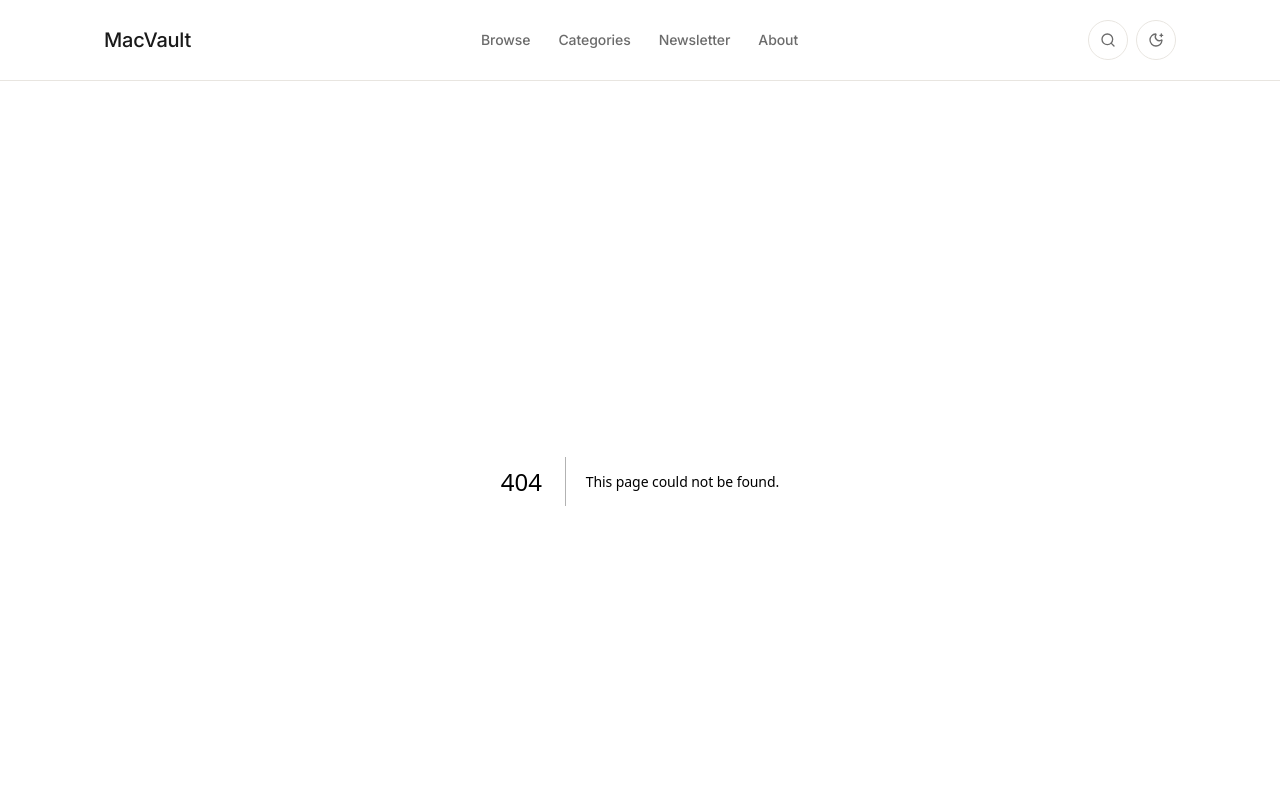
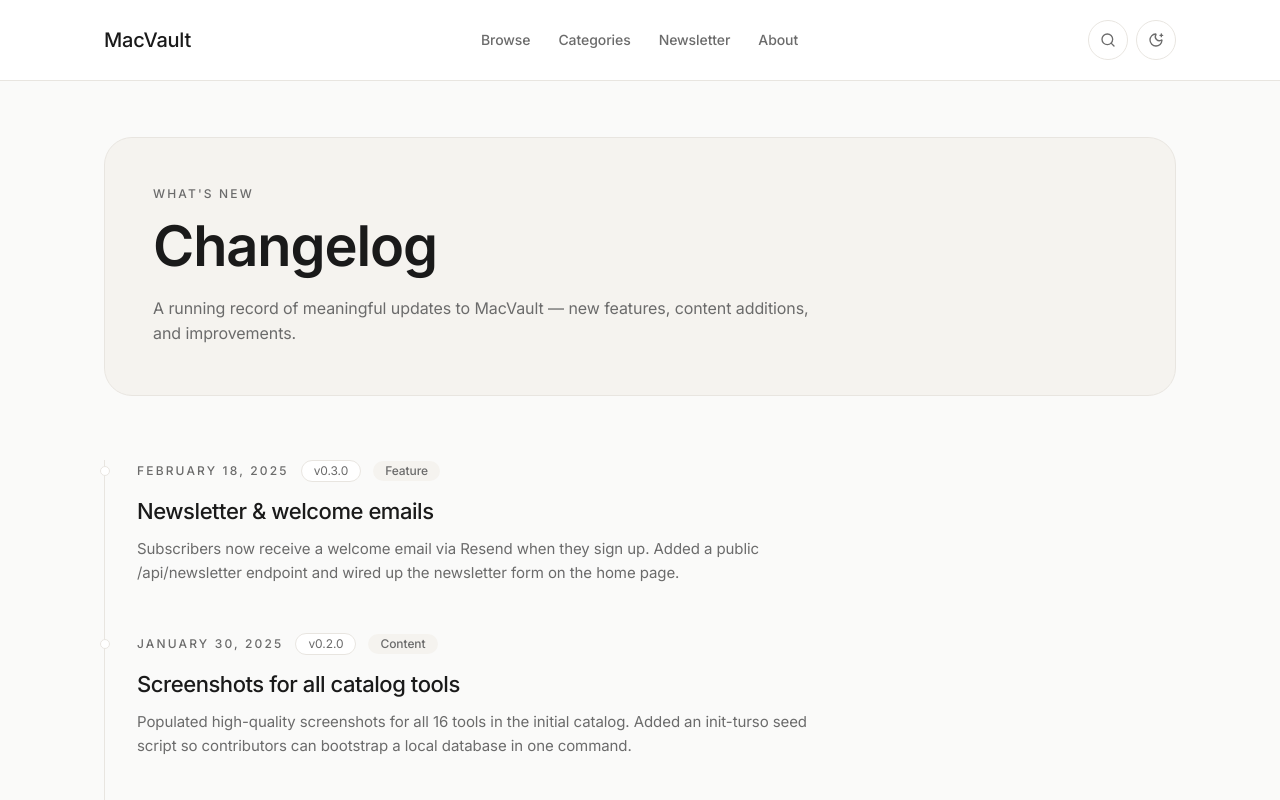
Before and after one commit to TheoPsycheMedia/macvault, a Next.js app: page /changelog in a window 1280 px wide. Before the commit this address had no page. Shown: the top 800 px of the page. Built offline with nearby package versions, Linux system fonts and the light colour scheme.

Commit message:
feat: custom 404 page and changelog page

```diff
--- /dev/null
+++ b/src/app/changelog/page.tsx
@@ -0,0 +1,98 @@
+import type { Metadata } from "next";
+import type { CSSProperties } from "react";
+
+export const metadata: Metadata = {
+  title: "Changelog | MacVault",
+};
+
+const entries = [
+  {
+    date: "2025-02-18",
+    version: "v0.3.0",
+    label: "Feature",
+    title: "Newsletter & welcome emails",
+    description:
+      "Subscribers now receive a welcome email via Resend when they sign up. Added a public /api/newsletter endpoint and wired up the newsletter form on the home page.",
+  },
+  {
+    date: "2025-01-30",
+    version: "v0.2.0",
+    label: "Content",
+    title: "Screenshots for all catalog tools",
+    description:
+      "Populated high-quality screenshots for all 16 tools in the initial catalog. Added an init-turso seed script so contributors can bootstrap a local database in one command.",
+  },
+  {
+    date: "2025-01-12",
+    version: "v0.1.0",
+    label: "Launch",
+    title: "Initial catalog launch",
+    description:
+      "MacVault goes live with 52 curated open-source Mac tools across 9 categories. Editorial scoring, Homebrew install snippets, trending rankings, and full-text search are all available from day one.",
+  },
+];
+
+export default function ChangelogPage() {
+  return (
+    <div className="editorial-shell pb-24 pt-10 md:pt-14">
+      <section
+        className="fade-in-section rounded-[28px] border border-[color:var(--border)] bg-[color:var(--bg-soft)] px-6 py-12 md:px-12"
+        style={{ "--fade-delay": "0.02s" } as CSSProperties}
+      >
+        <p className="text-xs font-medium uppercase tracking-[0.18em] text-[color:var(--text-muted)]">
+          What's new
+        </p>
+        <h1 className="mt-4 text-[48px] font-semibold leading-[1.03] tracking-[-0.02em] text-[color:var(--text)] md:text-[56px]">
+          Changelog
+        </h1>
+        <p className="mt-5 max-w-2xl text-[16px] text-[color:var(--text-muted)]">
+          A running record of meaningful updates to MacVault — new features, content additions, and
+          improvements.
+        </p>
+      </section>
+
+      <section
+        className="fade-in-section mt-16"
+        style={{ "--fade-delay": "0.05s" } as CSSProperties}
+      >
+        <ol className="relative border-l border-[color:var(--border)] pl-8">
+          {entries.map((entry, i) => (
+            <li
+              key={i}
+              className="mb-12 last:mb-0"
+            >
+              <span className="absolute -left-[5px] mt-1.5 h-2.5 w-2.5 rounded-full border border-[color:var(--border)] bg-[color:var(--surface)]" />
+
+              <div className="flex flex-wrap items-center gap-3">
+                <time
+                  dateTime={entry.date}
+                  className="text-xs font-medium uppercase tracking-[0.18em] text-[color:var(--text-muted)]"
+                >
+                  {new Date(entry.date).toLocaleDateString("en-US", {
+                    year: "numeric",
+                    month: "long",
+                    day: "numeric",
+                    timeZone: "UTC",
+                  })}
+                </time>
+                <span className="rounded-full border border-[color:var(--border)] bg-[color:var(--surface)] px-3 py-0.5 text-xs text-[color:var(--text-muted)]">
+                  {entry.version}
+                </span>
+                <span className="rounded-full bg-[color:var(--bg-soft)] px-3 py-0.5 text-xs font-medium text-[color:var(--text-muted)]">
+                  {entry.label}
+                </span>
+              </div>
+
+              <h2 className="mt-3 text-[22px] font-medium tracking-[-0.02em] text-[color:var(--text)]">
+                {entry.title}
+              </h2>
+              <p className="mt-2 max-w-2xl text-[15px] text-[color:var(--text-muted)]">
+                {entry.description}
+              </p>
+            </li>
+          ))}
+        </ol>
+      </section>
+    </div>
+  );
+}
--- /dev/null
+++ b/src/app/not-found.tsx
@@ -0,0 +1,28 @@
+import Link from "next/link";
+
+export default function NotFound() {
+  return (
+    <div className="editorial-shell pb-24 pt-10 md:pt-14">
+      <section className="fade-in-section rounded-[28px] border border-[color:var(--border)] bg-[color:var(--bg-soft)] px-6 py-14 md:px-12 md:py-20">
+        <p className="text-xs font-medium uppercase tracking-[0.18em] text-[color:var(--text-muted)]">
+          404 · MacVault
+        </p>
+        <h1 className="mt-4 max-w-3xl text-[44px] font-semibold leading-[1.03] tracking-[-0.02em] text-[color:var(--text)] md:text-[56px]">
+          Page not found on MacVault.
+        </h1>
+        <p className="mt-5 max-w-2xl text-[16px] text-[color:var(--text-muted)]">
+          Sorry, we couldn&apos;t find that page. Head back to the home page to continue exploring
+          curated Mac tools.
+        </p>
+        <div className="mt-8">
+          <Link
+            href="/"
+            className="inline-flex h-12 items-center justify-center rounded-full bg-[color:var(--accent)] px-6 text-sm font-medium text-[color:var(--accent-contrast)] transition duration-300 hover:opacity-90"
+          >
+            Back to Home
+          </Link>
+        </div>
+      </section>
+    </div>
+  );
+}
```
